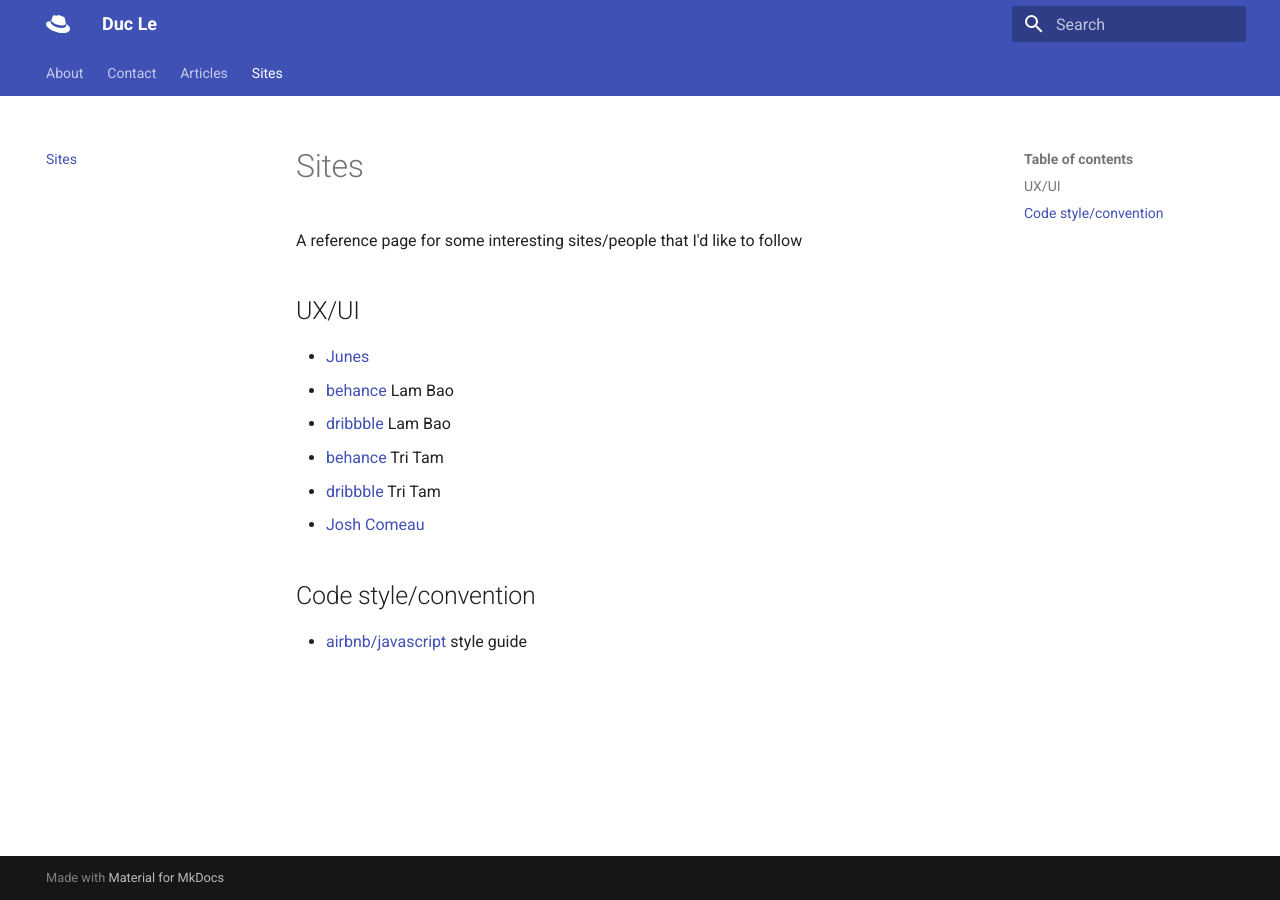
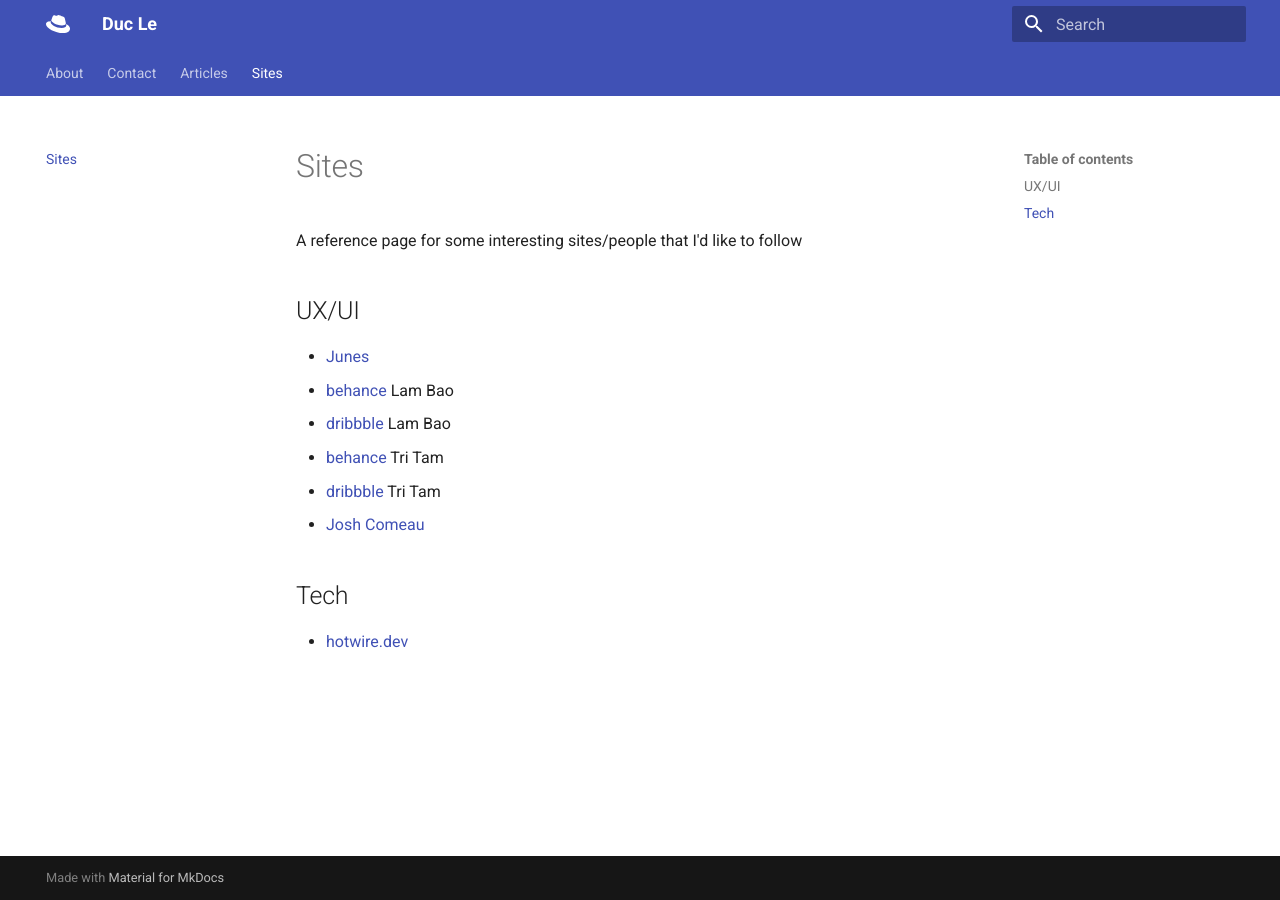
Before and after one commit to ldcduc/ldcduc.github.io, an MkDocs documentation site: the page built from docs/site.md, in a window 1280 px wide. Built offline with MkDocs 1.6.1 and Material for MkDocs 9.7.7, drawn with Linux system fonts in a browser that asks for light colours.

Commit message:
Add 'hotewirte.dev' to site.md - Mar 01

```diff
--- a/docs/site.md
+++ b/docs/site.md
@@ -11,6 +11,6 @@ A reference page for some interesting sites/people that I'd like to follow
 * [dribbble](https://dribbble.com/tranmautritam) Tri Tam
 * [Josh Comeau](https://www.joshwcomeau.com)
 
-## Code style/convention
+## Tech
 
-* [airbnb/javascript](https://github.com/airbnb/javascript) style guide
+* [hotwire.dev](https://hotwire.dev)
```
